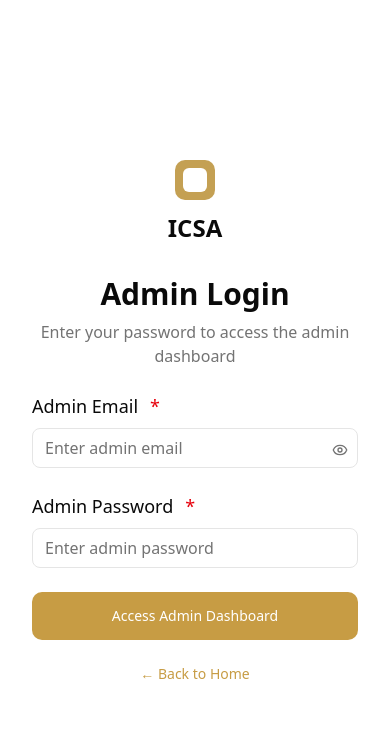
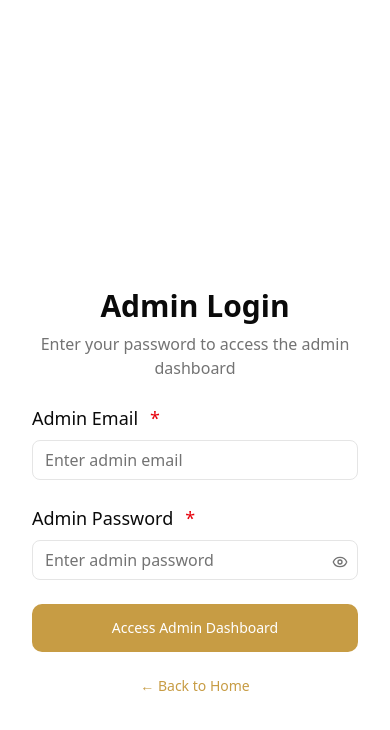
Before and after one commit to yeasin2002/providus_org-showcase_site, a Next.js app: page /en/login in a window 390 px wide. Shown: the top 730 px of the page. Built offline with nearby package versions, Linux system fonts and the light colour scheme.

Commit message:
fix: auth page design issues

```diff
--- a/src/app/[locale]/(auth)/layout.tsx
+++ b/src/app/[locale]/(auth)/layout.tsx
@@ -2,6 +2,7 @@
 
 import bgImag from "@/assets/background.jpg";
 import logo from "@/assets/logo.svg";
+import Image from "next/image";
 
 const AuthLayout = ({ children }: { children: React.ReactNode }) => {
   return (
@@ -15,10 +16,7 @@
           className="absolute w-full h-full bg-no-repeat bg-fixed bg-center bg-cover opacity-50"
         ></div>
         <div className="relative z-10 flex flex-col justify-between w-full px-12 py-12">
-          <div className="flex items-center">
-            <img src={logo} alt="logo" className="w-10 h-10" />
-            <h1 className="text-2xl font-bold text-foreground">ICSA</h1>
-          </div>
+          <Image src={logo} alt="logo" />
 
           <div className="flex-1 flex flex-col justify-center">
             <h2 className="text-4xl text-white mb-6 leading-tight font-bold">
--- a/src/app/[locale]/(auth)/login/page.tsx
+++ b/src/app/[locale]/(auth)/login/page.tsx
@@ -1,14 +1,15 @@
 "use client";
 
+import logo from "@/assets/logo.svg";
 import { FormInput } from "@/components/shared/form-input";
 import { Button } from "@/components/ui/button";
 import { zodResolver } from "@hookform/resolvers/zod";
 import { Eye, EyeOff } from "lucide-react";
+import Image from "next/image";
 import { useRouter } from "next/navigation";
 import { useState } from "react";
 import { useForm } from "react-hook-form";
 import { z } from "zod";
-
 
 const loginSchema = z.object({
   email: z.string().email("Invalid email address"),
@@ -56,16 +57,7 @@
   return (
     <div className="w-full lg:w-1/2 flex items-center justify-center p-8 bg-white">
       <div className="w-full max-w-md space-y-8">
-        {/* Mobile Logo */}
-        <div className="lg:hidden text-center mb-8">
-          <div
-            className="w-10 h-10 rounded-lg flex items-center justify-center mx-auto mb-3"
-            style={{ backgroundColor: "#C4A053" }}
-          >
-            <div className="w-6 h-6 bg-white rounded-sm" />
-          </div>
-          <h1 className="text-2xl font-bold text-foreground">ICSA</h1>
-        </div>
+        <Image src={logo} alt="logo" width={100} height={100} />
 
         {/* Form */}
         <form onSubmit={handleSubmit(onSubmit)} className="space-y-6">
@@ -85,7 +77,6 @@
 
           {/* Password Field */}
           <div className="space-y-2">
-            <div className="relative">
             <div className="space-y-6">
               <FormInput
                 label="Admin Email"
@@ -97,6 +88,7 @@
                 inputClassName="pr-10"
               />
 
+              <div className="relative">
                 <FormInput
                   label="Admin Password"
                   required
@@ -106,8 +98,6 @@
                   placeholder="Enter admin password"
                   inputClassName="pr-10"
                 />
-              </div>
-
                 <Button
                   type="button"
                   variant="ghost"
@@ -121,6 +111,7 @@
                     <Eye className="h-4 w-4 text-muted-foreground" />
                   )}
                 </Button>
+              </div>
             </div>
           </div>
 
--- /dev/null
+++ b/src/app/[locale]/dashboard/layout.tsx
@@ -0,0 +1,7 @@
+import React from "react";
+
+const DashboardLayout = ({ children }: { children: React.ReactNode }) => {
+  return <div>{children}</div>;
+};
+
+export default DashboardLayout;
--- /dev/null
+++ b/src/app/[locale]/dashboard/page.tsx
@@ -0,0 +1,7 @@
+import React from "react";
+
+const Dashboard = () => {
+  return <div>Dashboard</div>;
+};
+
+export default Dashboard;
```
Lines whose indentation alone changed are shown as unchanged.
